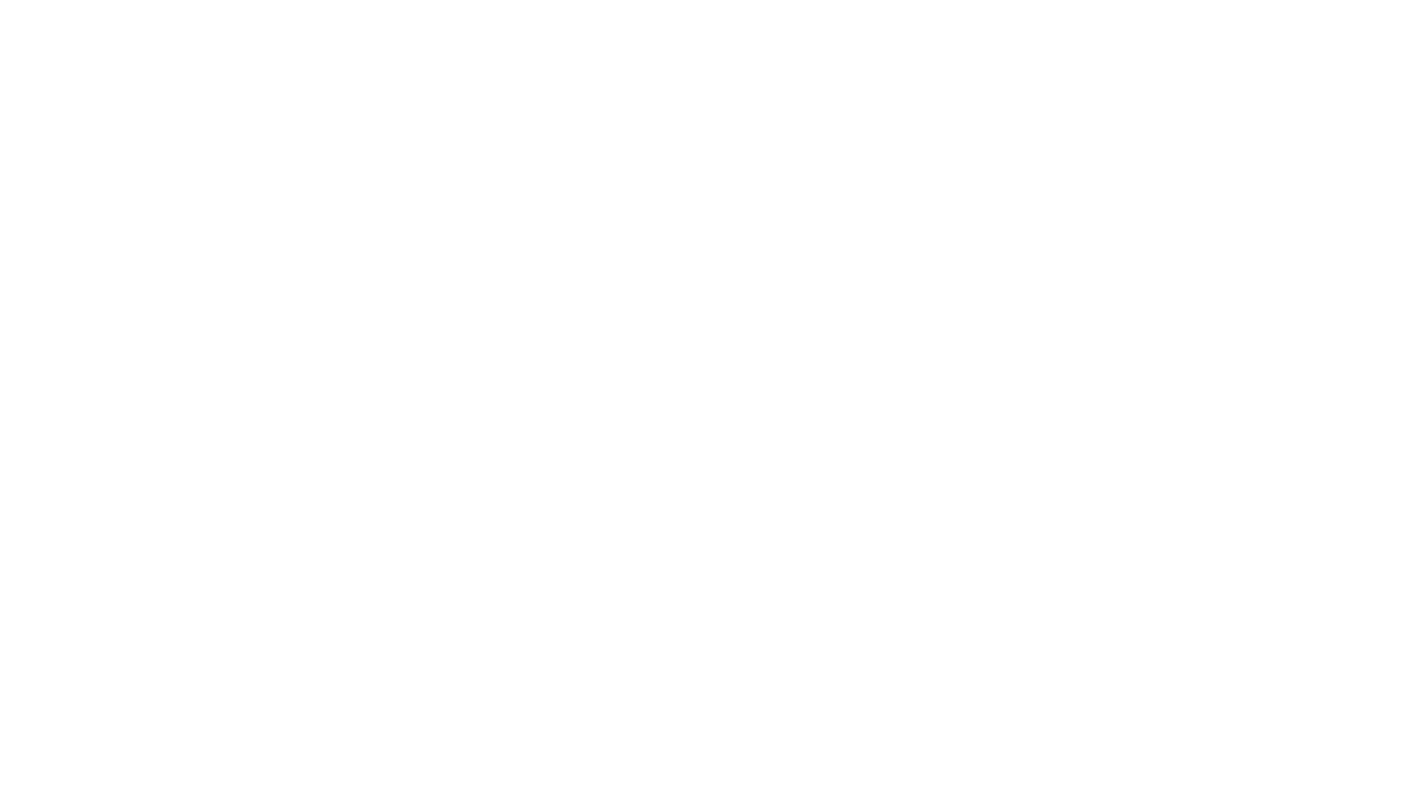
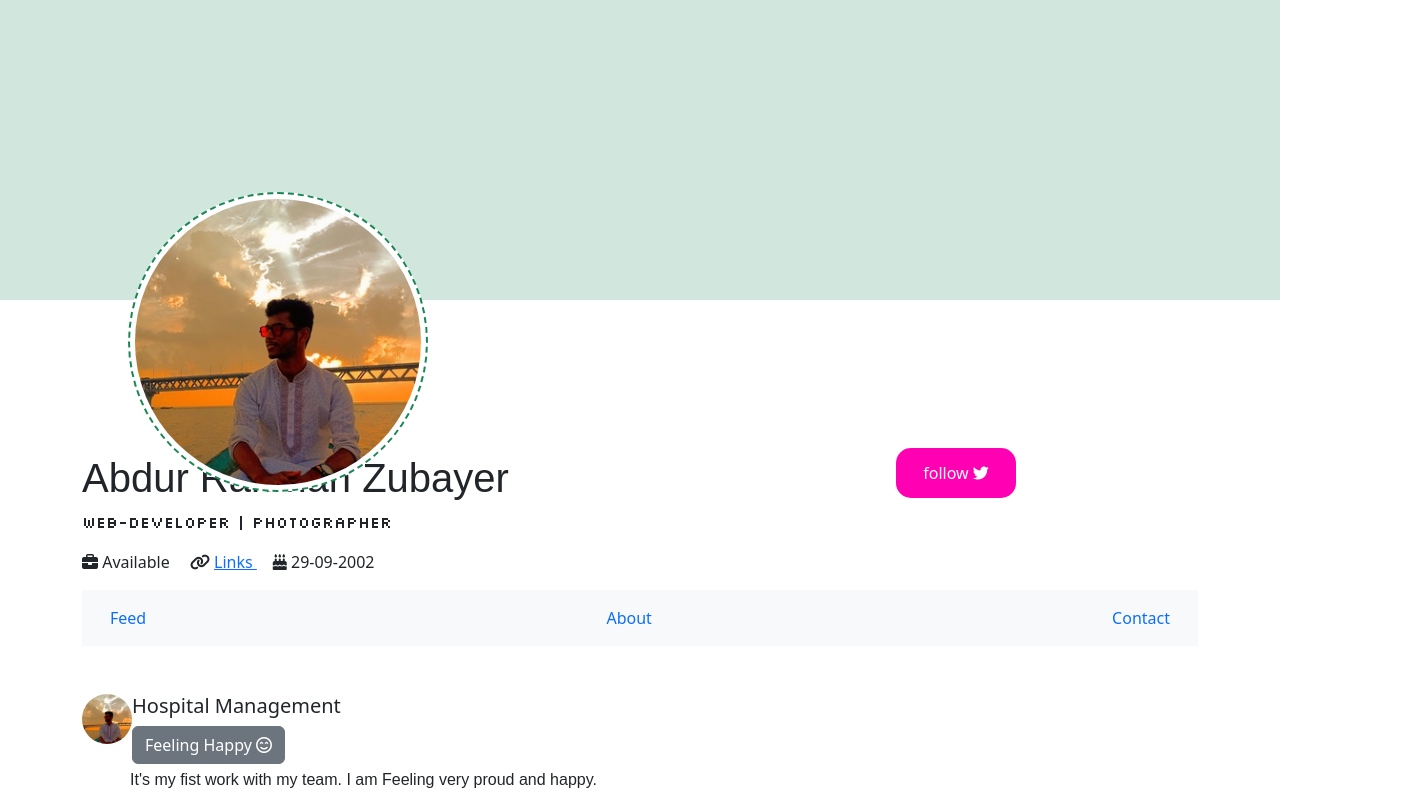
Before and after one commit to arzubayer03/arZubayer, a plain HTML site: page index.html in a window 1280 px wide. Shown: the top 800 px of the page, 1410 px wide, since content can reach past the window. Drawn offline with nearby package versions, Linux system fonts and the light colour scheme; a web font is replaced by a local one.

Commit message:
image added, profile created, bio added, navbar, create something of post

```diff
--- a/css/style.css
+++ b/css/style.css
@@ -0,0 +1,50 @@
+.font-silkscreen{
+    font-family: 'Silkscreen', sans-serif;
+}
+
+.font-preahviear{
+    font-family: 'Preahvihear', sans-serif;
+}
+.profile{
+    height: 300px;
+    width: 300px;
+    border: 2px dashed #198754;
+    cursor: pointer;
+    position: absolute;
+    top: 24%;
+    left: 10%;
+    z-index: 999;
+    background-color: #fff;
+    padding: 5px;
+    border-radius: 50%;
+}
+.btn-follow{
+    color: white;
+    cursor: pointer;
+    width: 120px;
+    height: 50px;
+    position: absolute;
+    top: 50%;
+    left: 70%;
+    z-index: 999;
+    background-color: #ff00b3;
+    padding: 10px;
+    border-radius: 15px;
+}
+
+.btn-follow:hover{
+    color: black;
+    background-color: rgb(255, 255, 255);
+    border: 2px solid #ff00b3;
+    box-shadow: 10px 10px 20px gray;
+}
+
+.height150{
+    height: 150px;
+}
+
+.post-img-profile{
+    height: 50px;
+    width: 50px;
+    border-radius: 50%;
+}
--- a/index.html
+++ b/index.html
@@ -4,10 +4,80 @@
     <meta charset="UTF-8">
     <meta name="viewport" content="width=device-width, initial-scale=1.0">
     <title>Zubayer</title>
+    <link rel="preconnect" href="https://fonts.googleapis.com">
+<link rel="preconnect" href="https://fonts.gstatic.com" crossorigin>
+<link href="https://fonts.googleapis.com/css2?family=Silkscreen&display=swap" rel="stylesheet">
+<link href="https://fonts.googleapis.com/css2?family=Preahvihear&display=swap" rel="stylesheet">
     <link href="https://cdn.jsdelivr.net/npm/bootstrap@5.3.2/dist/css/bootstrap.min.css" rel="stylesheet" integrity="sha384-T3c6CoIi6uLrA9TneNEoa7RxnatzjcDSCmG1MXxSR1GAsXEV/Dwwykc2MPK8M2HN" crossorigin="anonymous">
     <link rel="stylesheet" href="css/style.css">
 </head>
 <body>
+    <!-- cover photo  -->
+    <section class="container-fluid col-md-12 bg-success-subtle w-100">
+        <div style="height: 300px;"></div>
+    </section>
+
+    <!-- profile photo  -->
+    <section class="container-fluid col-md-12 height150">
+        <button class="btn mt-5 btn-follow">follow <i class="fa-brands fa-twitter"></i></button>
+        <img src="img/Abdur_Rahman_Zubayer.jpg" alt="" class="profile">
+    </section>
+
+    <!-- bio  -->
+    <section class="container mt-1 ">
+        <h1 class="font-preahviear">Abdur Rahman Zubayer</h1>
+        <p class="font-silkscreen">Web-Developer | Photographer </p>
+        <p ><i class="fa-solid fa-briefcase"></i> Available
+        <i class="fa-solid fa-link ms-3"></i> <a href="">Links </a>
+        <i class="fa-solid fa-cake-candles ms-3 "></i> 29-09-2002
+    </p>
+    </section>
+
+    <!-- nav bar  -->
+    <section class="container col-md-12  justify-content-around">
+        <nav class=" nav navbar navbar-expand-lg bg-body-tertiary">
+            <div class="container-fluid">
+                        <div>
+                            <a class="nav-link active" aria-current="page" href="#">Feed</a>
+                        </div>
+                        <div>
+                            <a class="nav-link" href="#">About</a>
+                        </div>
+                        <div>
+                            <a class="nav-link" href="#">Contact</a>
+                        </div>
+            </div>
+        </nav>
+    </section>
+
+    <!-- post 1  -->
+    <section class="container col-md-12 mt-5 ">
+        <div class="d-flex flex-row">
+            <div>
+                <img src="img/Abdur_Rahman_Zubayer.jpg" alt="" class="post-img-profile">
+            </div>
+            <div>
+                <h5>Hospital Management</h5>
+                <button class="btn btn-secondary">Feeling Happy <i class="fa-regular fa-face-smile-beam"></i></button>
+            </div>
+        </div>
+        <div class="ms-5 mt-1 ">
+            <p class="font-preahviear">It's my fist work with my team. I am Feeling very proud and happy.</p>
+        </div>
+        <div class="ms-5 mt-5">
+            <img src="img/hospital_management.jpg" alt="">
+        </div>
+
+    </section>
+
+
+
+
+
+
+
+
+
 
 
 
```
Also changed, not shown: img/Abdur_Rahman_Zubayer.jpg (added), img/coverPhoto.jpg (added), img/hospital_management.jpg (added).
